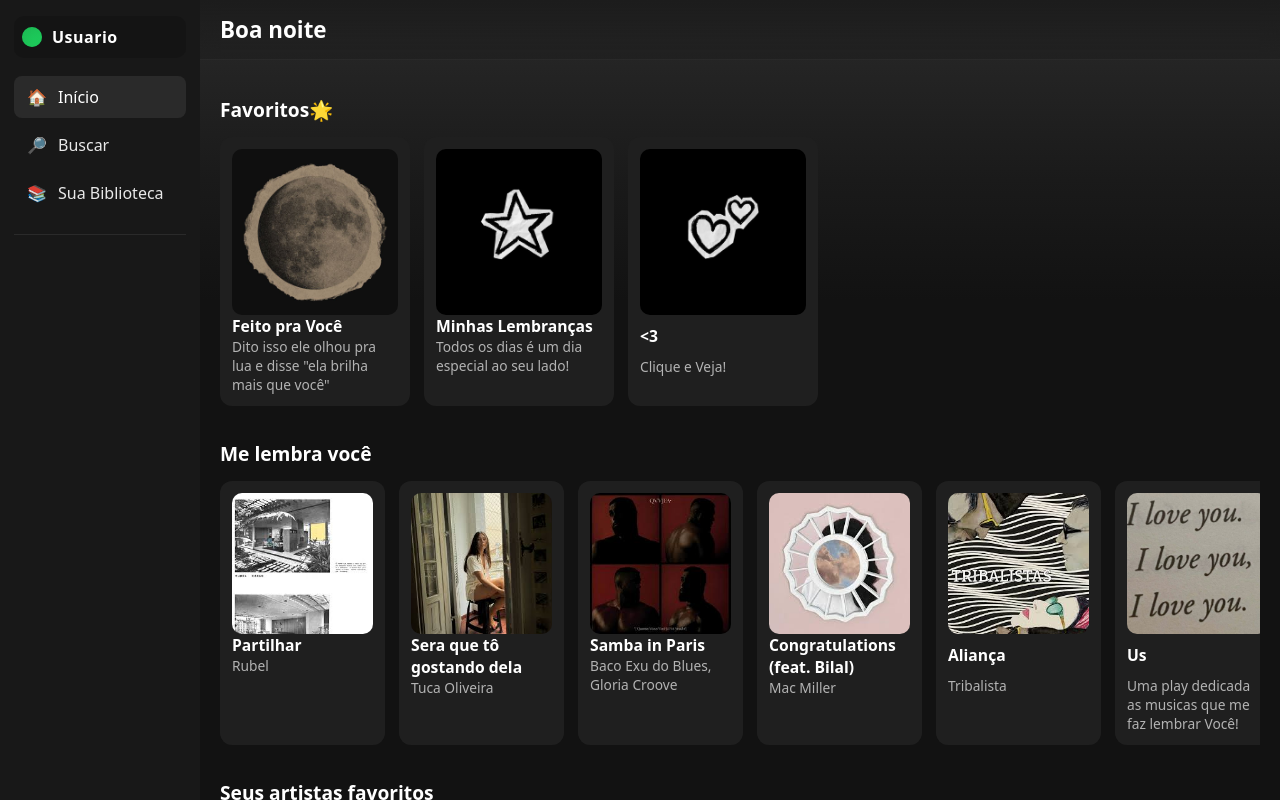
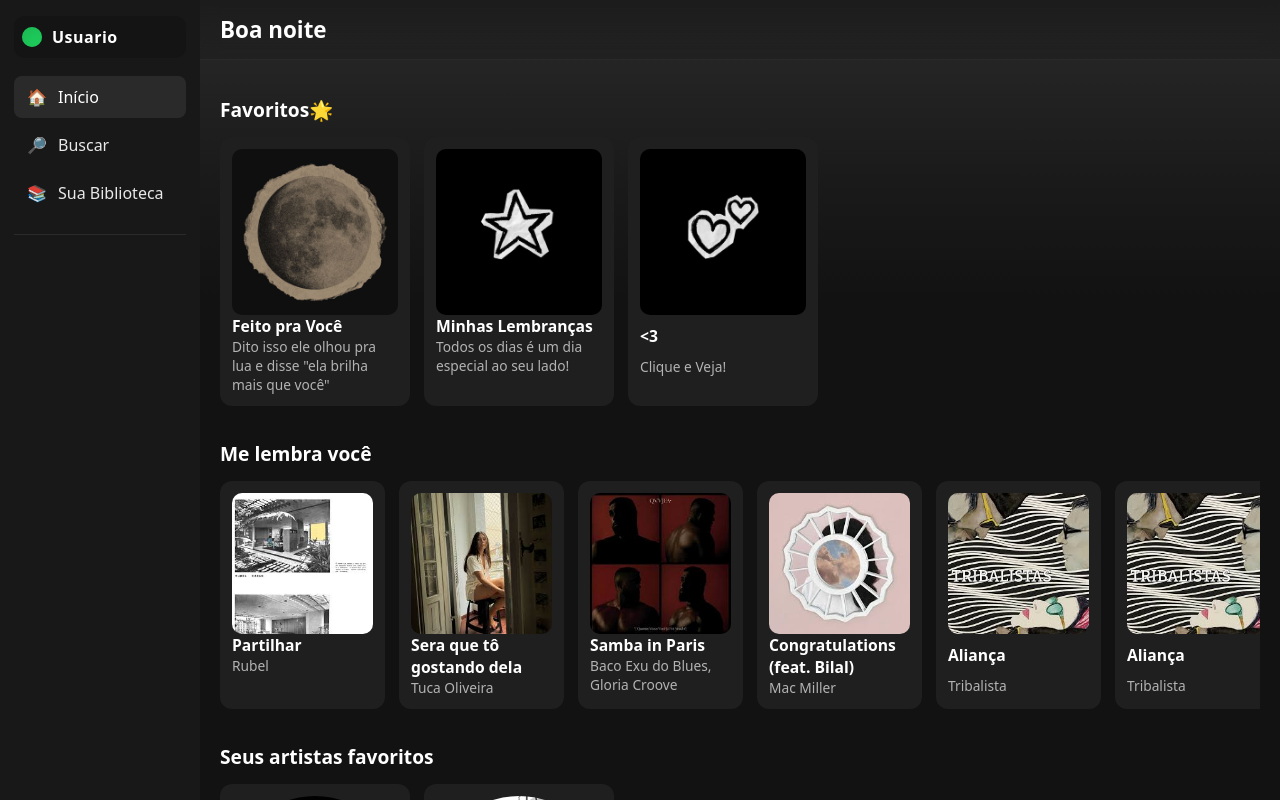
Before and after one commit to TheusArc/UsList, a plain HTML site: page index.html in a window 1280 px wide. Drawn offline with Linux system fonts and the light colour scheme; files whose address does not match are found by name.

Commit message:
Update index.html

```diff
--- a/index.html
+++ b/index.html
@@ -128,12 +128,12 @@
               <p>Tribalista</p>
             </article>
 
-            <article class="card">
-              <a href="https://open.spotify.com/playlist/4DoFI06Fp1aIweTl6oCqw0?si=62064ececb0d4ba0&pt=1d1031e3d20764d1c94bcf44ad2b3c08" target="_blank">
-              <img src="imagens/Photos/you and me.jpg" alt="Capa da playlist">
+             <article class="card">
+              <a href="https://open.spotify.com/intl-pt/track/1DLKuppSYytOuxhtI6KBGu?si=c12f08e6c1e4415e" target="_blank">
+              <img src="Imagens/Photos/Aliança.jpg" alt="Capa do álbum">
               </a>
-              <h3>Us</h3>
-              <p>Uma play dedicada as musicas que me faz lembrar Você!</p>
+              <h3>Aliança</h3>
+              <p>Tribalista</p>
             </article>
 
           </div>
```
